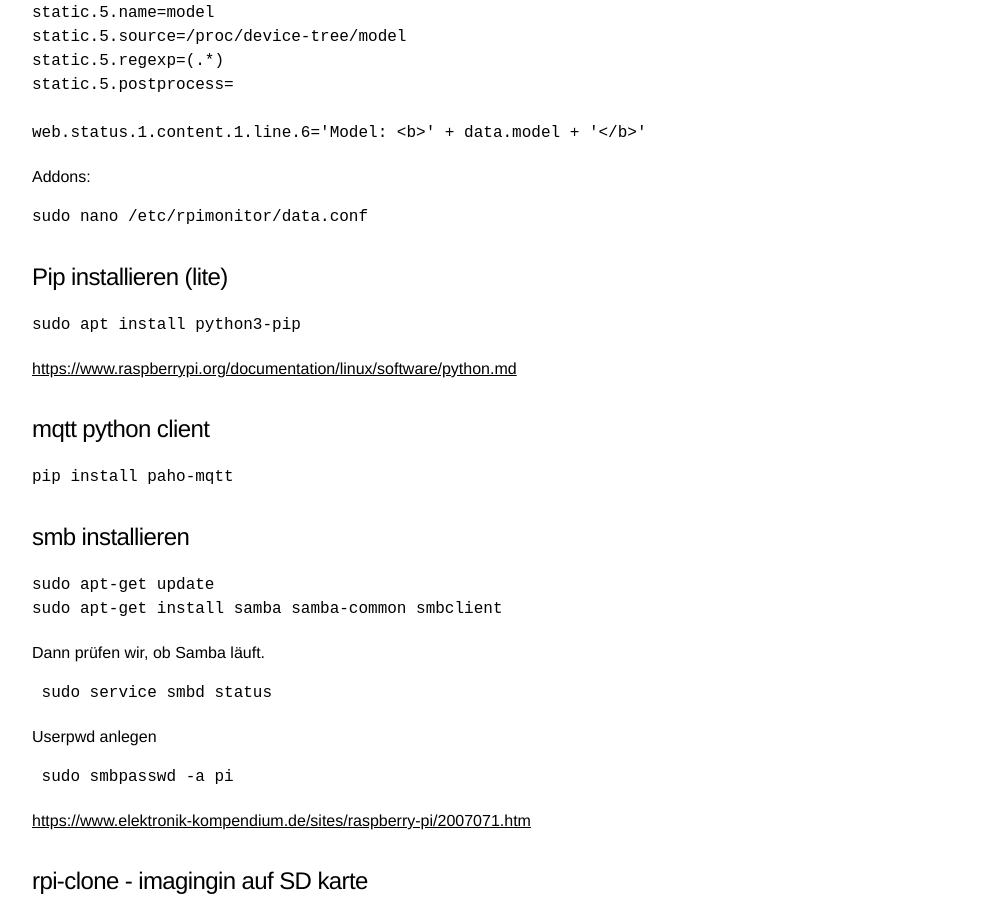
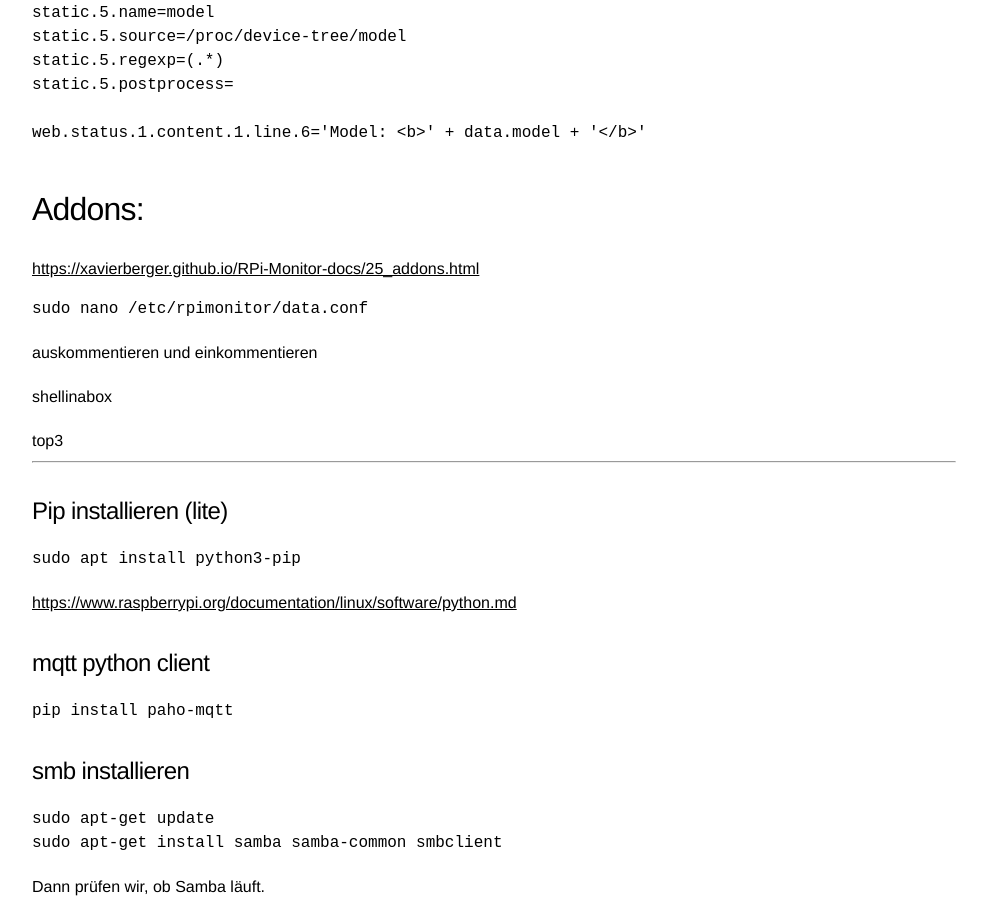
Before and after one commit to Wingertsau/ct.github.io, a Jekyll site: the page built from raspi.md, in a window 1280 px wide and 900 px high, scrolled down 1387 px. Shown: the whole window, without its empty margins (146-1133 px from the left). Built offline with Jekyll 4.4.1, drawn with Linux system fonts in a browser that asks for light colours; our own code applies the rules of GitHub Pages for plain Markdown files.

Commit message:
Update raspi.md

```diff
--- a/raspi.md
+++ b/raspi.md
@@ -72,12 +72,23 @@ add
     web.status.1.content.1.line.6='Model: <b>' + data.model + '</b>'
 
 
-Addons:
+# Addons:
+
+<https://xavierberger.github.io/RPi-Monitor-docs/25_addons.html>
 
     sudo nano /etc/rpimonitor/data.conf
 
+auskommentieren
+und einkommentieren
+
+shellinabox
+
+top3
 
 
+
+
+------------------------------------------------
 
 ## Pip installieren (lite)
 
```
